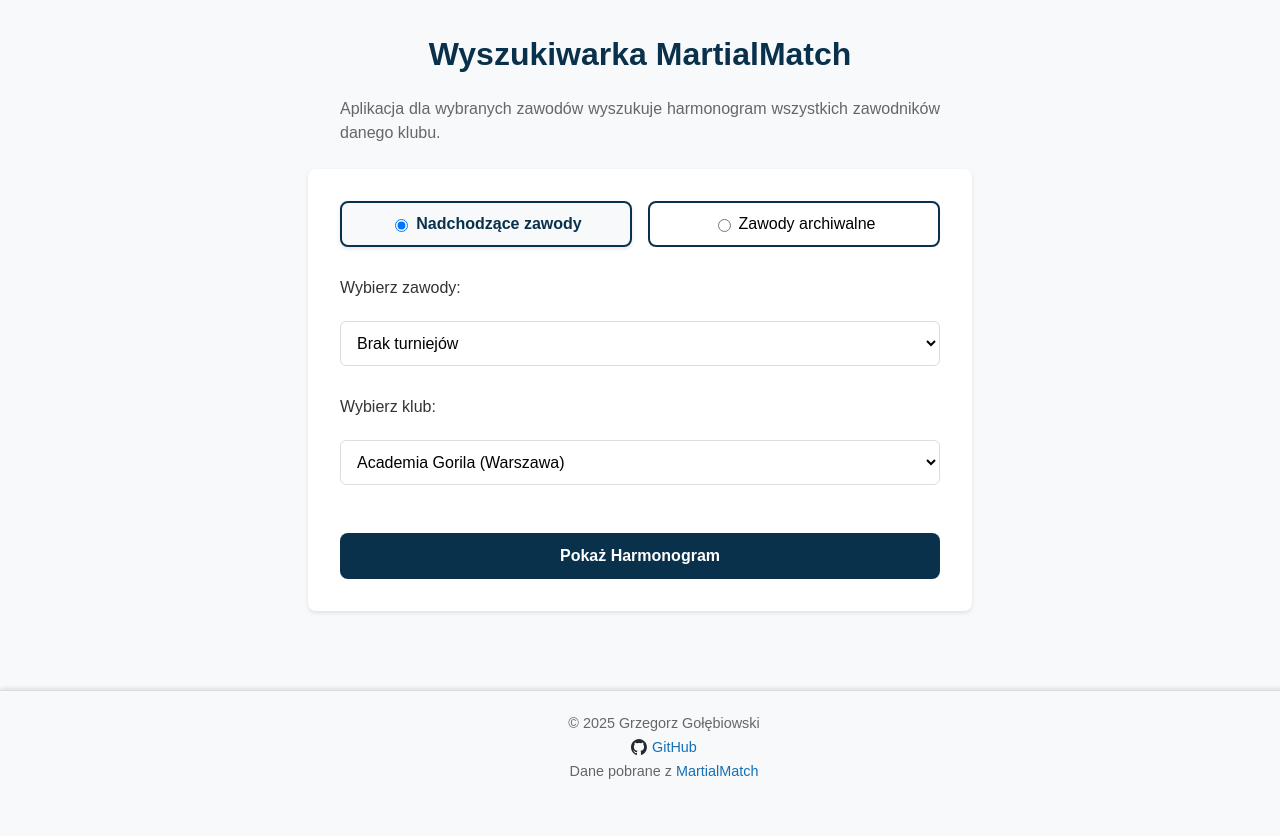
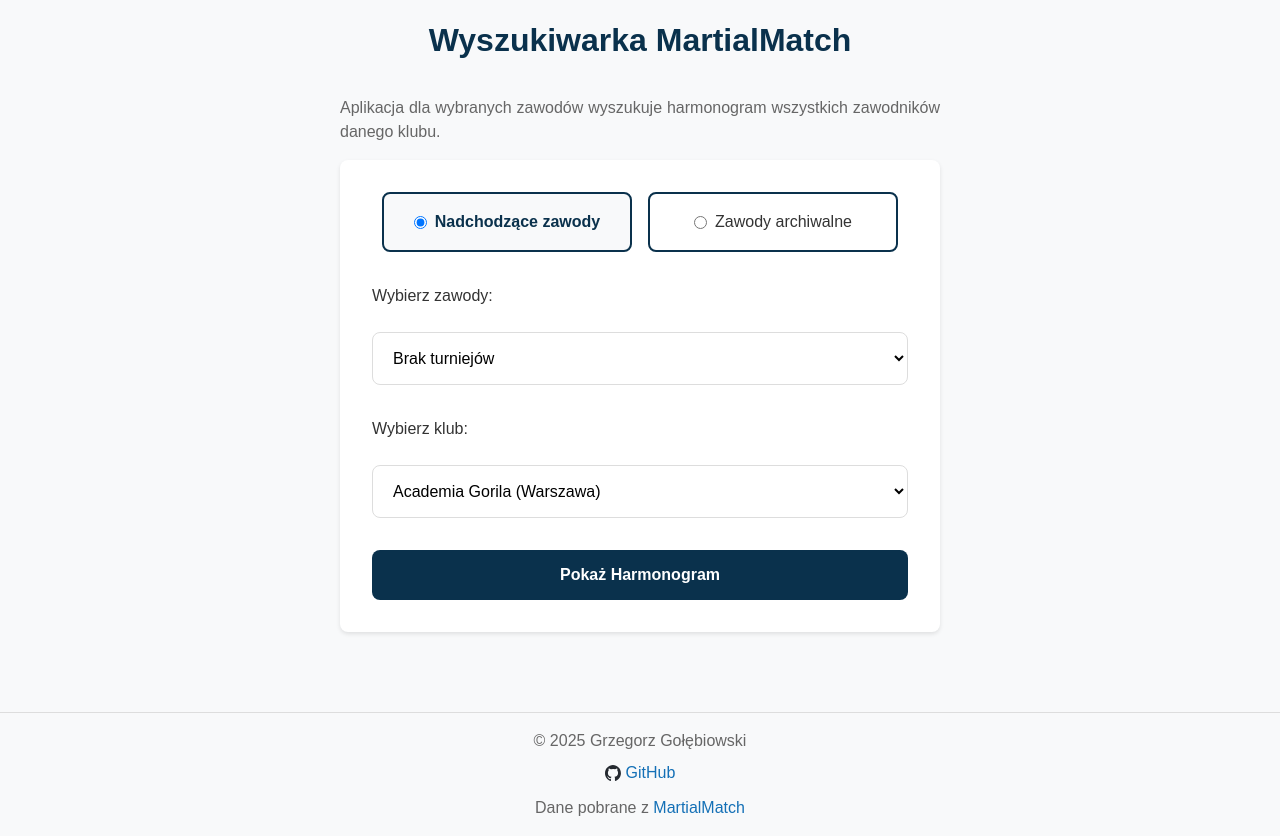
Before and after one commit to gregg127/martialmatch-scraper, a FastAPI app: page / in a window 1280 px wide; the page is wider, and only the part inside the window is pictured. Before the commit the page ends 779 px from the top of that part, so only its background shows below. Run offline with FastAPI, Linux system fonts and the light colour scheme; data that the repository does not hold is empty.

Commit message:
Refactor styles

```diff
--- a/app/static/css/style.css
+++ b/app/static/css/style.css
@@ -1,151 +1,174 @@
+/* Custom Properties */
 :root {
+    /* Colors */
     --color-primary: #0a314c;
     --color-primary-light: #1470b6;
-    --color-primary-hover: #002042;
     --color-background: #f8f9fa;
     --color-white: #ffffff;
     --color-text: #333333;
     --color-text-light: #666666;
     --color-border: #dddddd;
-    --color-background-light: #f8f9fa;
     --color-error: #dc3545;
-    --color-error-background: #f8d7da;
-    --color-hover: #e9ecef;
-    --shadow-color: rgba(0, 0, 0, 0.1);
+
+    /* Shadow */
+    --shadow: 0 2px 4px rgba(0, 0, 0, 0.1);
+
+    /* Spacing - Using 8pt grid system */
+    --space: 1rem;
+
+    /* Border Radius */
+    --radius: 8px;
+
+    /* Font Size */
+    --font-small: 0.9rem;
+    --font-base: 1rem;
+    --font-large: 1.2rem;
 }
 
-/* Base Styles */
+/* Reset & Base Styles */
+*, *::before, *::after {
+    box-sizing: border-box;
+    margin: 0;
+    padding: 0;
+}
+
 body {
     font-family: 'Arial', sans-serif;
-    margin: 0;
     background-color: var(--color-background);
+    line-height: 1.5;
+    color: var(--color-text);
 }
 
+/* Layout */
 .container {
     max-width: 1200px;
     width: 100%;
     margin: 0 auto;
-    padding: 15px;
-    box-sizing: border-box;
+    padding: var(--space);
 }
 
 /* Typography */
 h1 {
     color: var(--color-primary);
     text-align: center;
-    margin-bottom: 20px;
-    font-size: clamp(1.5rem, 5vw, 2rem);
+    margin-bottom: calc(2 * var(--space));
+    font-size: clamp(var(--font-large), 5vw, 2rem);
     word-wrap: break-word;
 }
 
-/* Application Description */
 .app-description {
     color: var(--color-text-light);
-    margin: 1.5rem auto;
+    margin: var(--space) auto;
     max-width: 600px;
-    line-height: 1.5;
-    font-size: 1rem;
+    font-size: var(--font-base);
     text-align: justify;
 }
 
 /* Form Styles */
 .form-container {
+    --form-max-width: 600px;
+
     display: flex;
     flex-direction: column;
-    gap: 2rem;
-    max-width: 600px;
+    gap: calc(2 * var(--space));
+    max-width: var(--form-max-width);
     margin: 0 auto;
-    padding: 2rem;
+    padding: calc(2 * var(--space));
     background-color: var(--color-white);
-    border-radius: 8px;
-    box-shadow: 0 2px 4px var(--shadow-color);
+    border-radius: var(--radius);
+    box-shadow: var(--shadow);
 }
 
 .form-section {
     display: flex;
     flex-direction: column;
-    gap: 1rem;
+    gap: var(--space);
 }
 
+/* Form Controls */
 .select-section {
     width: 100%;
 }
 
 .select-label {
+    display: block;
     font-weight: 500;
     color: var(--color-text);
-    margin-bottom: 0.5rem;
+    margin-bottom: calc(0.5 * var(--space));
 }
 
 select {
-    padding: 12px;
+    width: 100%;
+    padding: var(--space);
     border: 1px solid var(--color-border);
-    border-radius: 6px;
-    width: 100%;
-    font-size: 16px;
+    border-radius: var(--radius);
+    font-size: var(--font-base);
     background-color: var(--color-white);
-    transition: border-color 0.2s, box-shadow 0.2s;
-}
+    transition: all 0.2s ease;
 
-select:hover {
+    &:hover {
         border-color: var(--color-primary-light);
     }
 
-select:focus {
+    &:focus {
         outline: none;
         border-color: var(--color-primary);
         box-shadow: 0 0 0 3px rgba(20, 112, 182, 0.1);
     }
 
-select:disabled {
-    background-color: var(--color-background-light);
+    &:disabled {
+        background-color: var(--color-background);
         cursor: not-allowed;
     }
+}
 
+/* Button Styles */
 .button-section {
     display: flex;
     justify-content: center;
-    margin-top: 1rem;
+    margin-top: var(--space-md);
 }
 
 button {
-    padding: 14px 32px;
+    --btn-min-width: 200px;
+
+    min-width: var(--btn-min-width);
+    padding: var(--space);
     background-color: var(--color-primary);
     color: var(--color-white);
     border: none;
-    border-radius: 8px;
+    border-radius: var(--radius);
+    font-size: var(--font-base);
+    font-weight: 600;
     cursor: pointer;
-    font-size: 16px;
-    font-weight: 600;
     transition: all 0.3s ease;
-    min-width: 200px;
+
+    &:hover {
+        background-color: var(--color-primary-light);
+        transform: translateY(-1px);
+        box-shadow: var(--shadow);
     }
 
-button:hover {
-    background-color: var(--color-primary-hover);
-    transform: translateY(-1px);
-    box-shadow: 0 4px 6px rgba(0, 0, 0, 0.1);
+    &:active {
+        transform: translateY(0);
+        box-shadow: var(--shadow);
     }
-
-button:active {
-    transform: translateY(0);
-    box-shadow: 0 2px 4px rgba(0, 0, 0, 0.1);
 }
 
 /* Status and Feedback */
 .error {
     color: var(--color-error);
     text-align: center;
-    padding: 10px;
-    margin: 10px 0;
-    background-color: var(--color-error-background);
-    border-radius: 4px;
+    padding: var(--space);
+    margin: var(--space) 0;
+    background-color: #f8d7da;
+    border-radius: var(--radius);
 }
 
 #loading {
     text-align: center;
-    padding: 20px;
-    font-size: 18px;
+    padding: calc(2 * var(--space));
+    font-size: var(--font-large);
     color: var(--color-text-light);
 }
 
@@ -165,22 +188,22 @@ button:active {
 .schedule-container table {
     width: 100%;
     border-collapse: collapse;
-    margin-bottom: 40px;
+    margin-bottom: calc(2 * var(--space));
     background-color: var(--color-white);
-    box-shadow: 0 1px 3px var(--shadow-color);
-    border-radius: 8px;
+    box-shadow: var(--shadow);
+    border-radius: var(--radius);
     overflow: hidden;
 }
 
 .schedule-container th,
 .schedule-container td {
-    padding: 12px 15px;
+    padding: var(--space);
     text-align: left;
     border-bottom: 1px solid var(--color-border);
 }
 
 .schedule-container th {
-    background-color: var(--color-background-light);
+    background-color: var(--color-background);
     color: var(--color-primary-light);
     font-weight: 600;
 }
@@ -221,17 +244,17 @@ button:active {
     display: inline-flex;
     align-items: center;
     justify-content: center;
-    padding: 12px 24px;
+    padding: var(--space);
     background-color: var(--color-white);
     border: 2px solid var(--color-primary);
-    border-radius: 8px;
+    border-radius: var(--radius);
     cursor: pointer;
     transition: all 0.3s ease;
     font-weight: 500;
 }
 
 .radio-group label:hover {
-    background-color: var(--color-background-light);
+    background-color: var(--color-background);
 }
 
 .radio-group input[type="radio"] {
@@ -244,7 +267,7 @@ button:active {
 }
 
 .radio-group label:has(input[type="radio"]:checked) {
-    background-color: var(--color-background-light);
+    background-color: var(--color-background);
     border-color: var(--color-primary);
     box-shadow: 0 2px 4px var(--shadow-color);
 }
@@ -354,12 +377,11 @@ button:active {
 
 /* Footer Styles */
 .footer {
-    margin-top: 4rem;
-    padding: 1.5rem;
+    width: 100%;
+    margin-top: calc(4 * var(--space));
+    padding: var(--space);
     color: var(--color-text-light);
     border-top: 1px solid var(--color-border);
-    box-shadow: 0 -2px 4px var(--shadow-color);
-    width: 100%;
     position: relative;
     display: flex;
     justify-content: center;
@@ -369,39 +391,41 @@ button:active {
     display: flex;
     flex-direction: column;
     align-items: center;
-    gap: 0.5rem;
+    gap: calc(0.5 * var(--space));
 }
 
-.footer p {
+.footer {
+    p {
         margin: 0;
-    font-size: 0.9rem;
+        font-size: var(--font-sm);
         text-align: center;
     }
 
-.footer a {
+    a {
         color: var(--color-primary-light);
         text-decoration: none;
         transition: color 0.2s ease;
-}
 
-.footer a:hover {
+        &:hover {
             color: var(--color-primary);
             text-decoration: underline;
+        }
+    }
 }
 
 /* GitHub Link Styles */
 .github-link {
-    display: flex;
+    display: inline-flex;
     align-items: center;
-    gap: 0.3rem;
+    gap: calc(0.3 * var(--space));
 }
 
 .github-icon {
     width: 16px;
     height: 16px;
     transition: opacity 0.2s ease;
-}
 
-.github-link:hover .github-icon {
+    .github-link:hover & {
         opacity: 0.8;
     }
+}
```
Lines whose indentation alone changed are shown as unchanged.
